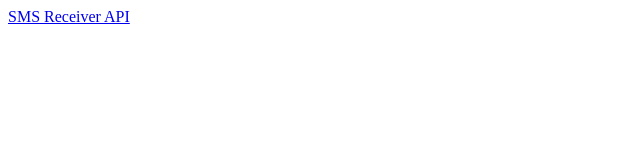
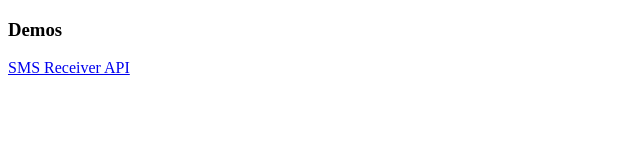
Before and after one commit to ayuishii/ayuishii.github.io, a plain HTML site: page index.html in a window 1280 px wide. Shown: the whole page, without its empty margins (0-640 px from the left). Drawn offline with Linux system fonts and the light colour scheme.

Commit message:
Add title

```diff
--- a/index.html
+++ b/index.html
@@ -1,3 +1,4 @@
 <!DOCTYPE html>
 <title>Demos</title>
+<h3>Demos</h3>
 <a href="./sms-receiver-demo/index.html">SMS Receiver API</a>
```
